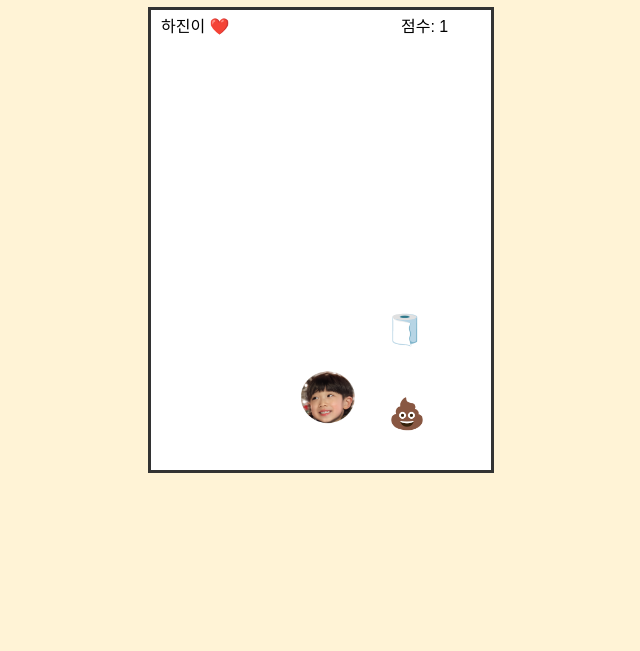
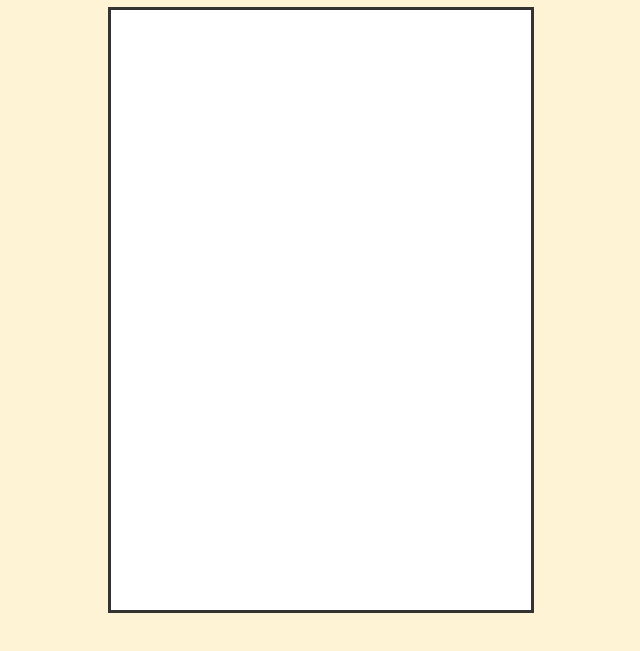
Before and after one commit to sorok1019/hajin-game, a plain HTML site: page index.html in a window 1280 px wide. Shown: the part 59-710 px from the top of the page, without its empty margins (319-959 px from the left). Drawn offline with Linux system fonts and the light colour scheme.

Commit message:
Update index.html

```diff
--- a/index.html
+++ b/index.html
@@ -17,7 +17,26 @@
 </head>
 <body>
 <h1>💩 하진이의 응가 피하기 게임 💩</h1>
-<canvas id="game" width="340" height="460"></canvas>
+<canvas id="game"></canvas>
+
+<script>
+  const canvas = document.getElementById("game");
+
+  function resizeCanvas() {
+    const vw = Math.min(window.innerWidth * 0.9, 420);
+    const vh = window.innerHeight * 0.75;
+
+    canvas.style.width = vw + "px";
+    canvas.style.height = vh + "px";
+
+    canvas.width = vw;
+    canvas.height = vh;
+  }
+
+  window.addEventListener("resize", resizeCanvas);
+  resizeCanvas();
+</script>
+
 
 <script>
   const canvas = document.getElementById("game");
```
